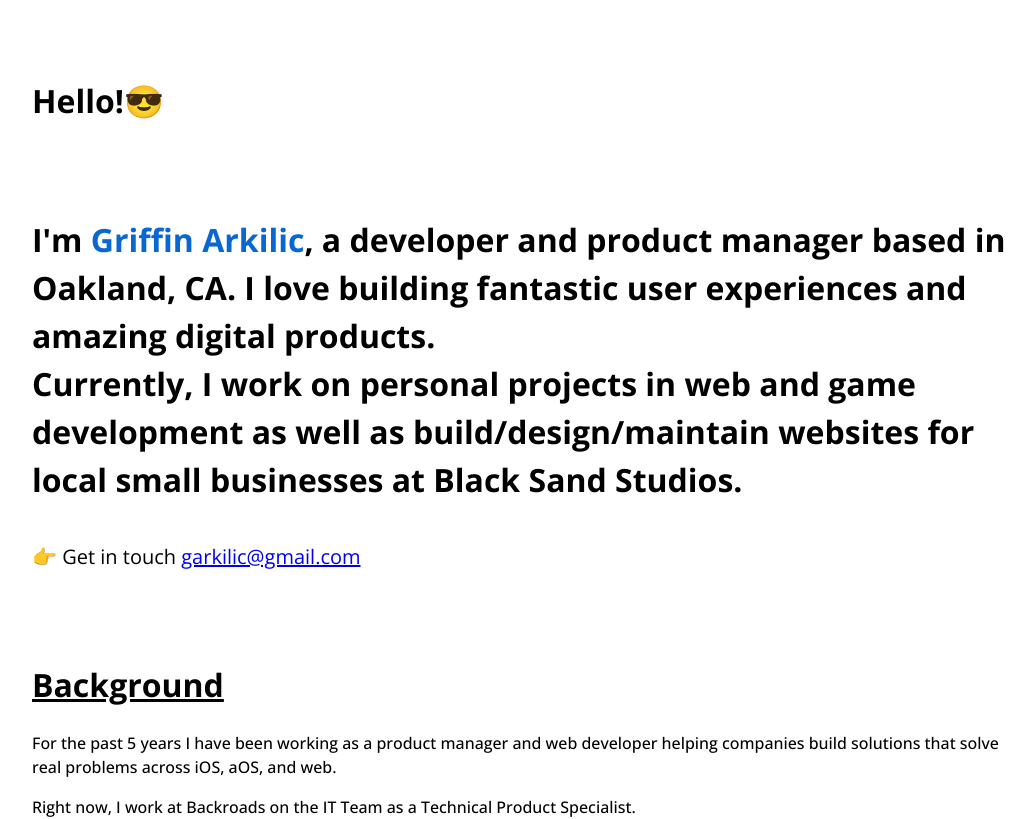
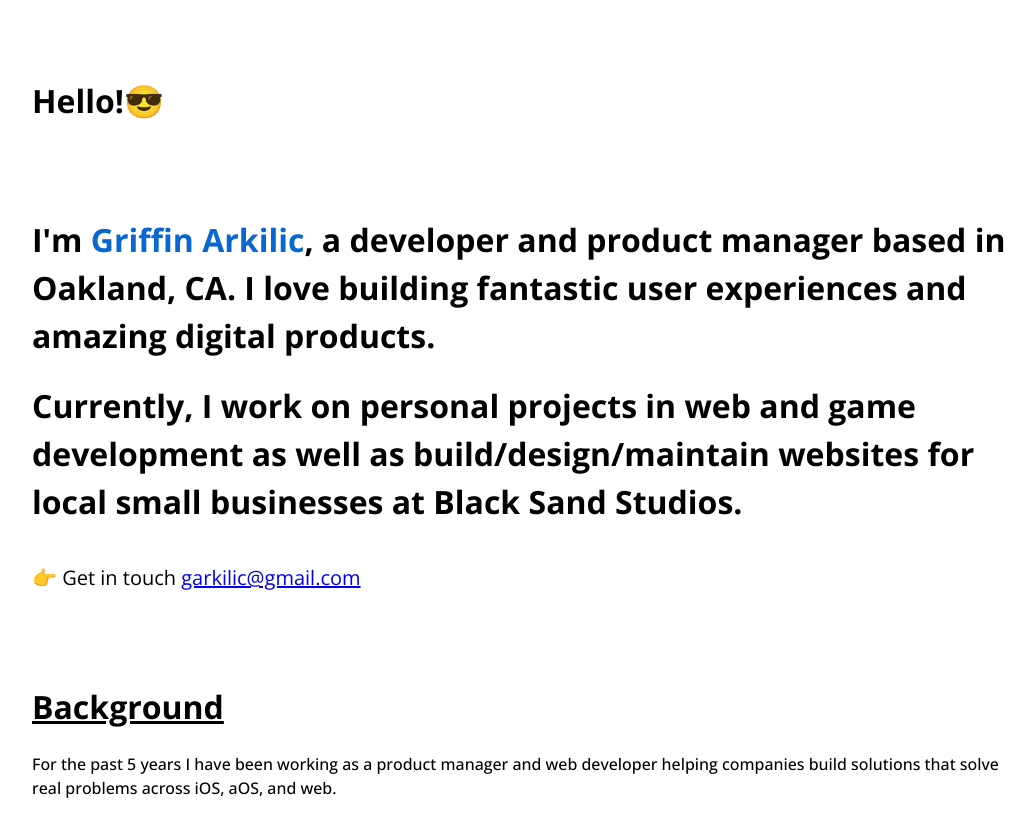
Before and after one commit to garkilic/personal-site-react, a React (Create React App) app: page / in a window 1280 px wide. Shown: the top 819 px of the page, without its empty margins (40-1075 px from the left). Built offline with nearby package versions, Linux system fonts and the light colour scheme.

Commit message:
Copy change

```diff
--- a/src/components/Main.js
+++ b/src/components/Main.js
@@ -5,9 +5,17 @@ export default function Main() {
 	return (
 		<div className="section-container">
 			<h1 className="main--message">
-				I'm <span className="highlight">Griffin Arkilic</span>, a developer and product manager based in Oakland, CA. I love building
-				fantastic user experiences and amazing digital products.<br />Currently, I work on personal projects in web and game development as well as build/design/maintain websites for local small businesses at Black Sand Studios.
+				{" "}
+				I'm <span className="highlight">Griffin Arkilic</span>, a developer and
+				product manager based in Oakland, CA. I love building fantastic user
+				experiences and amazing digital products.
 			</h1>
+			<h1 className="main--message">
+				Currently, I work on personal projects in web and game development as
+				well as build/design/maintain websites for local small businesses at
+				Black Sand Studios.
+			</h1>
+
 			<p className="main--contact">
 				👉 Get in touch{" "}
 				<a
```
